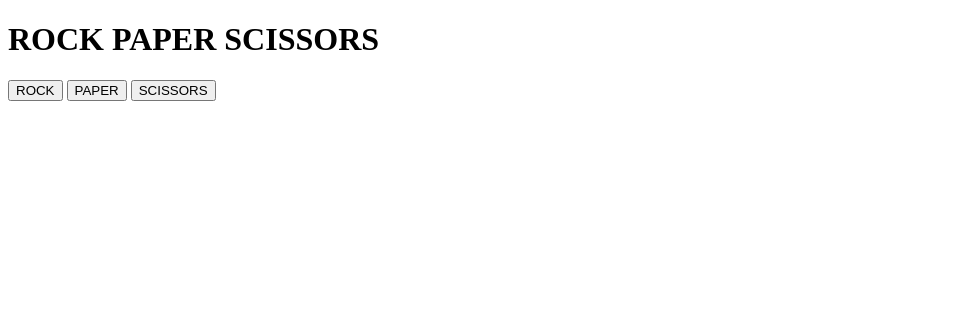
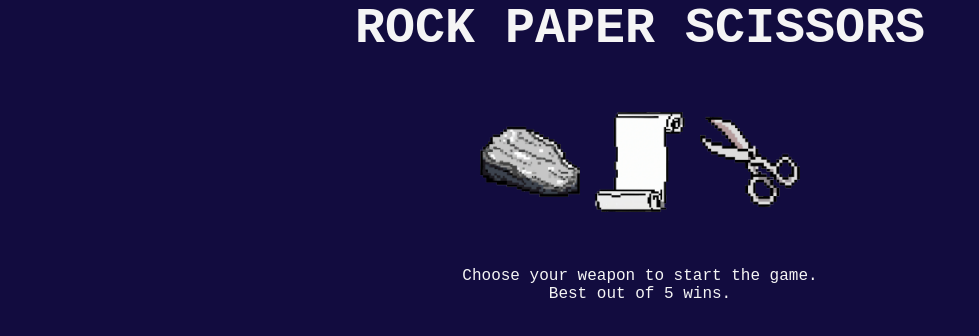
Before and after one commit to BertVoor/odin-RockPaperScissors, a plain HTML site: page index.html in a window 1280 px wide. Shown: the whole page, without its empty margins (0-979 px from the left). Drawn offline with Linux system fonts and the light colour scheme.

Commit message:
Basic styling. Add images to buttons, fix playerSelection not working with img on buttons.

```diff
--- a/index.html
+++ b/index.html
@@ -2,22 +2,30 @@
 <html lang="en">
 	<head>
 		<meta charset="UTF-8" />
-		<meta
-			name="viewport"
-			content="width=device-width, initial-scale=1.0" />
+		<meta name="viewport" content="width=device-width, initial-scale=1.0" />
+		<link rel="stylesheet" href="styles/style.css" />
 		<title>Rock Paper Scissors</title>
 	</head>
 	<body>
-		<h1>ROCK PAPER SCISSORS</h1>
+		<div class="container">
+			<h1>ROCK PAPER SCISSORS</h1>
 
-		<button id="rock" value="Rock">ROCK</button>
-		<button id="paper" value="Paper">PAPER</button>
-		<button id="scissors" value="Scissors">SCISSORS</button>
+			<div class="buttonContainer">
+				<button class="playButton" id="rock" value="Rock">
+					<img src="images/rock.png" alt="rock" class="btnImg" />
+				</button>
+				<button class="playButton" id="paper" value="Paper">
+					<img src="images/paper.png" alt="paper" class="btnImg" />
+				</button>
+				<button class="playButton" id="scissors" value="Scissors">
+					<img src="images/scissors.png" alt="scissors" class="btnImg" />
+				</button>
+			</div>
 
-		<div id="result"></div>
+			<div id="result">Choose your weapon to start the game.<br />Best out of 5 wins.</div>
 
-		<div id="score"></div>
-
+			<div id="score"></div>
+		</div>
 		<script src="./js/script.js"></script>
 	</body>
 </html>
--- a/js/script.js
+++ b/js/script.js
@@ -4,7 +4,7 @@ let computerScore = 0;
 const resetButton = document.createElement("button");
 resetButton.id = "resetButton";
 resetButton.innerText = "Play Again";
-resetButton.style.display = "inline-block";
+resetButton.style.display = "block";
 
 const resultDiv = document.getElementById("result");
 const scoreDiv = document.getElementById("score");
@@ -17,24 +17,20 @@ buttons.forEach((button) =>
 
 function getComputerSelection() {
 	const choises = ["Rock", "Paper", "Scissors"];
-	const computerSelection =
-		choises[Math.floor(Math.random() * 3)];
-	return computerSelection;
+	const selection = choises[Math.floor(Math.random() * 3)];
+	return selection;
 }
 
 function playRound(e) {
 	const computerSelection = getComputerSelection();
-	const playerSelection = e.target.value;
+	const playerSelection = e.currentTarget.value;
 
 	if (playerSelection == computerSelection) {
 		resultDiv.textContent = "It's a tie!";
 	} else if (
-		(playerSelection == "Rock" &&
-			computerSelection == "Scissors") ||
-		(playerSelection == "Paper" &&
-			computerSelection == "Rock") ||
-		(playerSelection == "Scissors" &&
-			computerSelection == "Paper")
+		(playerSelection == "Rock" && computerSelection == "Scissors") ||
+		(playerSelection == "Paper" && computerSelection == "Rock") ||
+		(playerSelection == "Scissors" && computerSelection == "Paper")
 	) {
 		playerScore++;
 		resultDiv.textContent = `${playerSelection} beats ${computerSelection}, you win!`;
@@ -45,14 +41,14 @@ function playRound(e) {
 
 	scoreDiv.innerText = `Current score:\n ${playerScore} - ${computerScore}`;
 	if (playerScore == 5 || computerScore == 5) {
-		resultDiv.innerText = `GAME OVER\nFinal score:\n ${playerScore} - ${computerScore}\n `;
+		resultDiv.innerHTML = `<h2>GAME OVER</h2>\nFinal score:\n ${playerScore} - ${computerScore}\n `;
 		scoreDiv.innerText = ``;
 		buttons.forEach((button) => {
 			button.style.display = "none";
 		});
 
 		document.body.appendChild(resetButton);
-		resetButton.style.display = "inline-block";
+		resetButton.style.display = "block";
 		resetButton.addEventListener("click", resetGame);
 	}
 }
@@ -62,7 +58,7 @@ function resetGame() {
 		button.style.display = "inline-block";
 	});
 	resetButton.style.display = "none";
-	resultDiv.innerText = "";
+	resultDiv.innerHTML = "Choose your weapon to start the game.<br />Best out of 5 wins.";
 	playerScore = 0;
 	computerScore = 0;
 }
--- /dev/null
+++ b/styles/style.css
@@ -0,0 +1,60 @@
+* {
+	margin: 0;
+	padding: 0;
+	box-sizing: border-box;
+	font-family: "Courier New", Courier, monospace;
+	font-size: 16px;
+	background-color: rgb(18, 12, 63);
+	color: whitesmoke;
+}
+
+.container {
+	margin: 0 10vw;
+	display: flex;
+	flex-direction: column;
+	flex-wrap: wrap;
+	text-align: center;
+}
+
+h1 {
+	font-size: 50px;
+}
+h2 {
+	font-size: 50px;
+}
+.buttonContainer {
+	margin: 50px 10vw;
+	display: flex;
+	justify-content: center;
+}
+
+.playButton {
+	display: block;
+	border: none;
+	background-size: contain;
+	background-position: center;
+	background-repeat: no-repeat;
+	background-color: transparent;
+	width: 100px;
+	height: 100px;
+	margin: 5px;
+}
+.playButton:hover {
+	transform: scale(1.5, 1.5);
+}
+
+.btnImg {
+	width: 100%;
+	background-color: transparent;
+}
+#result {
+	margin-bottom: 25px;
+}
+#resetButton {
+	width: 150px;
+	padding: 25px;
+	text-align: center;
+	margin-left: auto;
+	margin-right: auto;
+	background-color: rgb(22, 11, 101);
+}
```
Also changed, not shown: images/paper.png (added), images/rock.png (added), images/scissors.png (added).
